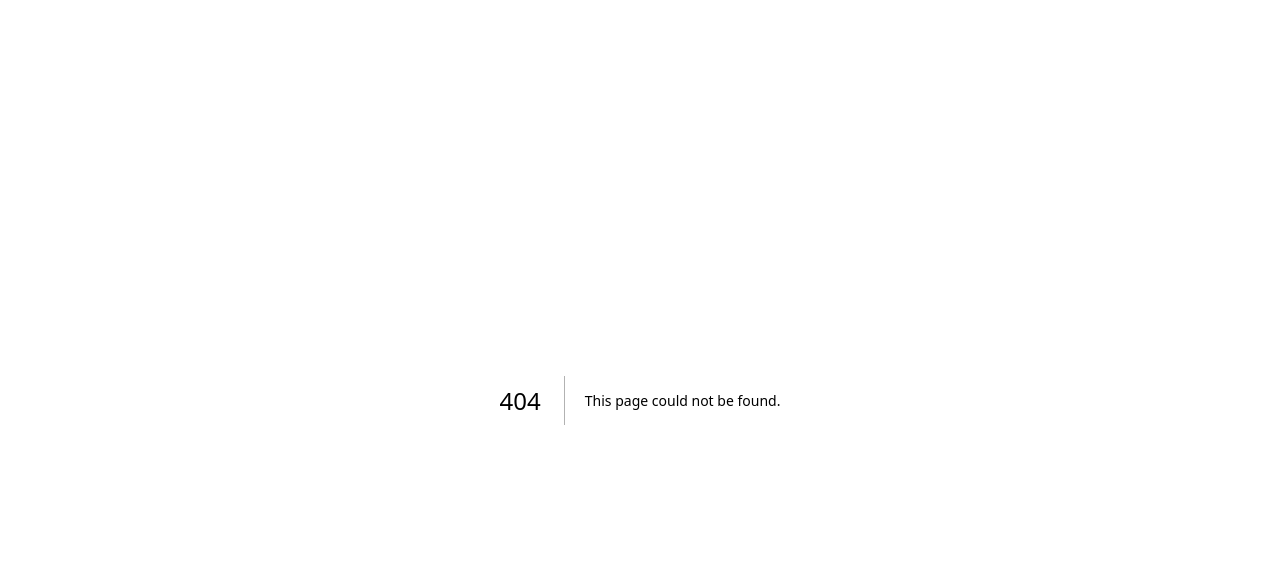
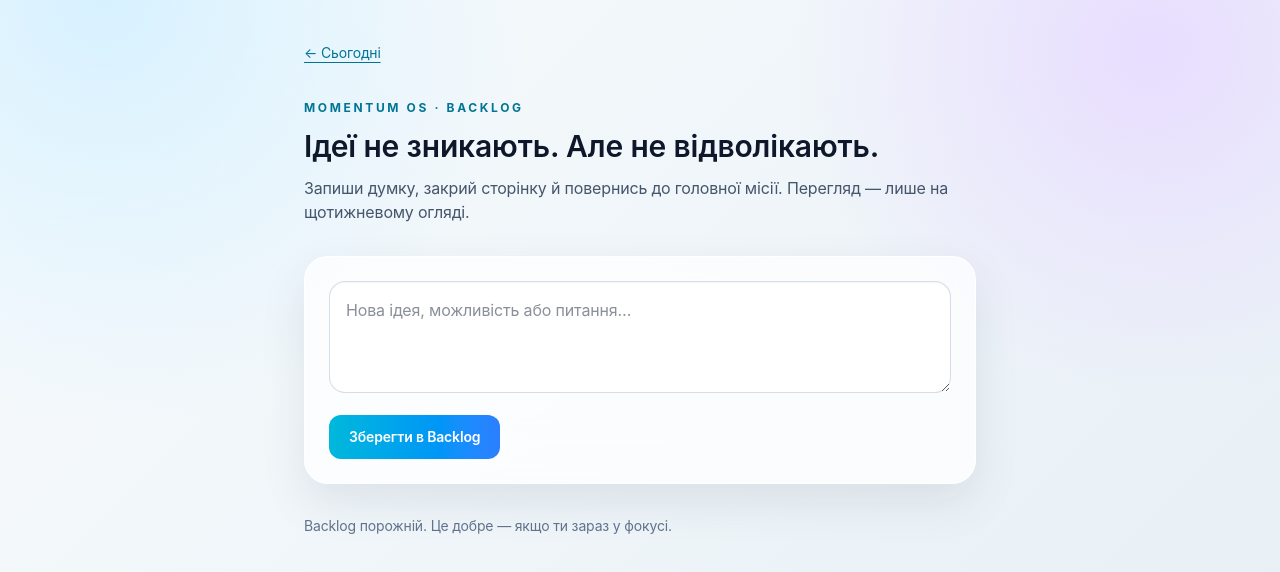
Before and after one commit to Yarosse/MomentumOS, a Next.js app in the folder apps/web/: page /backlog in a window 1280 px wide. Before the commit this address had no page. Shown: the top 572 px of the page. Built offline with nearby package versions, Linux system fonts and the light colour scheme.

Commit message:
feat: add idea backlog

```diff
--- /dev/null
+++ b/apps/web/src/app/backlog/page.tsx
@@ -0,0 +1,16 @@
+"use client";
+
+import Link from "next/link";
+import { useEffect, useState } from "react";
+
+type Idea = { id: string; text: string; createdAt: string };
+const key = "momentum-backlog-v1";
+
+export default function BacklogPage() {
+  const [ideas, setIdeas] = useState<Idea[]>([]);
+  const [text, setText] = useState("");
+  useEffect(() => { setIdeas(JSON.parse(localStorage.getItem(key) ?? "[]") as Idea[]); }, []);
+  const add = () => { if (!text.trim()) return; const next = [{ id: crypto.randomUUID(), text: text.trim(), createdAt: new Date().toLocaleDateString("uk-UA") }, ...ideas]; setIdeas(next); localStorage.setItem(key, JSON.stringify(next)); setText(""); };
+  const remove = (id: string) => { const next = ideas.filter((idea) => idea.id !== id); setIdeas(next); localStorage.setItem(key, JSON.stringify(next)); };
+  return <main className="min-h-screen px-5 py-10 sm:px-8"><div className="mx-auto max-w-2xl"><Link href="/" className="text-sm text-cyan-700 underline underline-offset-4">← Сьогодні</Link><p className="mt-9 text-xs font-bold tracking-[.22em] text-cyan-700">MOMENTUM OS · BACKLOG</p><h1 className="mt-3 text-3xl font-semibold text-slate-900">Ідеї не зникають. Але не відволікають.</h1><p className="mt-3 text-slate-600">Запиши думку, закрий сторінку й повернись до головної місії. Перегляд — лише на щотижневому огляді.</p><section className="mt-8 rounded-3xl border p-6"><textarea value={text} onChange={(e) => setText(e.target.value)} placeholder="Нова ідея, можливість або питання…" className="min-h-28 w-full rounded-2xl border p-4 text-slate-800" /><button onClick={add} className="mt-4 rounded-xl bg-gradient-to-r from-cyan-500 to-blue-500 px-5 py-3 text-sm font-semibold text-white">Зберегти в Backlog</button></section><div className="mt-8 space-y-3">{ideas.length ? ideas.map((idea) => <article key={idea.id} className="flex items-start justify-between gap-4 rounded-2xl border p-4"><div><p className="font-medium text-slate-800">{idea.text}</p><p className="mt-1 text-xs text-slate-500">{idea.createdAt}</p></div><button onClick={() => remove(idea.id)} className="text-sm text-slate-400 hover:text-rose-600">Видалити</button></article>) : <p className="text-sm text-slate-500">Backlog порожній. Це добре — якщо ти зараз у фокусі.</p>}</div></div></main>;
+}
--- a/apps/web/src/app/page.tsx
+++ b/apps/web/src/app/page.tsx
@@ -98,7 +98,7 @@ export default function Home() {
       <div className="mx-auto max-w-5xl">
         <header className="mb-10 flex flex-col gap-3 border-b border-slate-700 pb-6 sm:flex-row sm:items-end sm:justify-between">
           <div><p className="mb-2 text-xs font-bold tracking-[0.24em] text-cyan-300">MOMENTUM OS · TODAY</p><h1 className="text-3xl font-semibold tracking-tight sm:text-4xl">Одна правильна дія.</h1></div>
-          <div className="flex gap-4"><Link href="/log" className="w-fit text-sm text-cyan-200 underline underline-offset-4 hover:text-cyan-100">Лог дня</Link><Link href="/review" className="w-fit text-sm text-cyan-200 underline underline-offset-4 hover:text-cyan-100">Щотижневий огляд</Link><button onClick={resetDemo} className="w-fit text-sm text-slate-400 underline underline-offset-4 hover:text-slate-200">Скинути демо-дані</button></div>
+          <div className="flex gap-4"><Link href="/backlog" className="w-fit text-sm text-cyan-200 underline underline-offset-4 hover:text-cyan-100">Backlog</Link><Link href="/log" className="w-fit text-sm text-cyan-200 underline underline-offset-4 hover:text-cyan-100">Лог дня</Link><Link href="/review" className="w-fit text-sm text-cyan-200 underline underline-offset-4 hover:text-cyan-100">Щотижневий огляд</Link><button onClick={resetDemo} className="w-fit text-sm text-slate-400 underline underline-offset-4 hover:text-slate-200">Скинути демо-дані</button></div>
         </header>
 
         <section className="mb-5 rounded-2xl p-4"><div className="flex flex-col gap-3 sm:flex-row"><select value={bulkEngine} onChange={(event) => setBulkEngine(event.target.value)} className="rounded-xl border border-slate-300/50 bg-white/60 px-3 py-2 text-slate-800"><option value="scalping">Скальпінг</option><option value="community">Арбітражне ком'юніті</option><option value="telegram">Telegram-гра</option><option value="doors">Двері</option></select><textarea value={bulkText} onChange={(event) => setBulkText(event.target.value)} placeholder="Встав список задач — по одній у рядок" className="min-h-20 flex-1 rounded-xl border border-slate-300/50 bg-white/60 p-3 text-slate-800 placeholder:text-slate-500" /></div><button onClick={addMissionList} className="mt-3 rounded-xl bg-slate-900 px-4 py-2 text-sm font-semibold text-white">Додати список місій</button></section>
```
